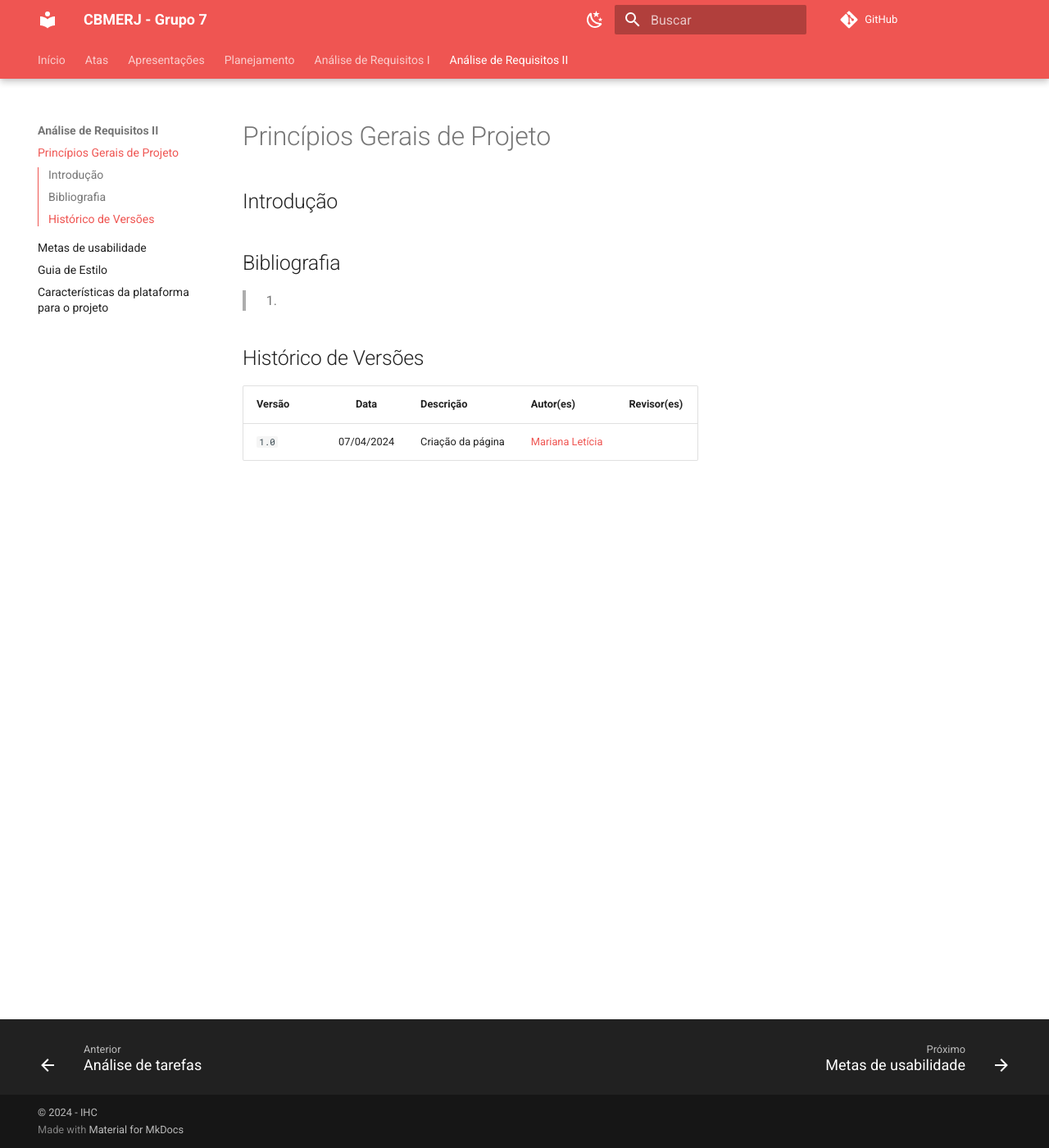
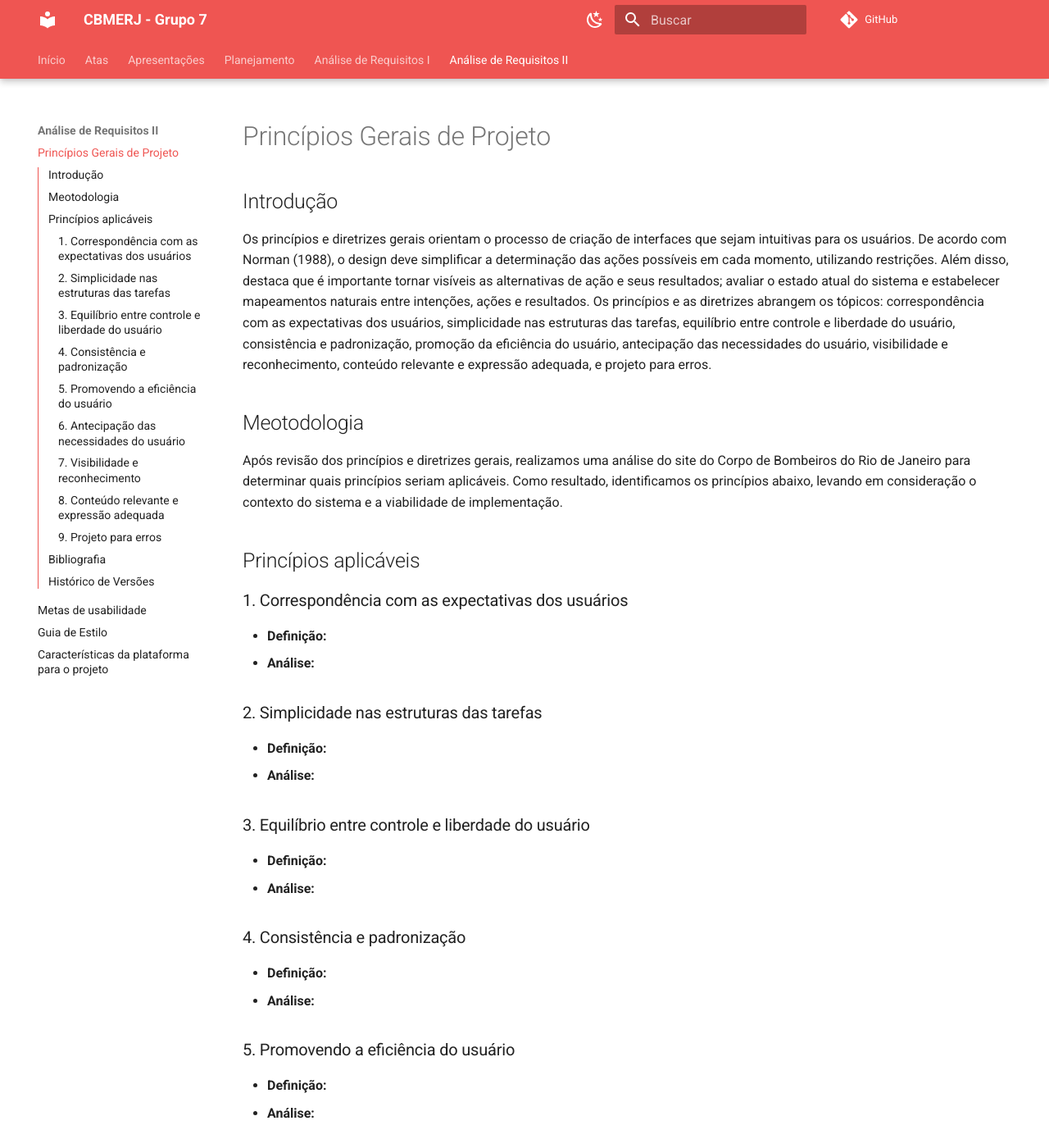
Before and after one commit to Interacao-Humano-Computador/2024.1-CBMERJ, an MkDocs documentation site: the page built from docs/analise_requisitos_2/principios_gerais.md, in a window 1280 px wide and 1400 px high. Shown: the whole window at 82% size. Built offline with MkDocs 1.6.1 and Material for MkDocs 9.7.7, drawn with Linux system fonts in a browser that asks for light colours; comment, search, counter and statistics services are not loaded; some of the changed text lies outside the part shown.

Commit message:
Add introdução e metodologia dos princípios gerais

```diff
--- a/docs/analise_requisitos_2/principios_gerais.md
+++ b/docs/analise_requisitos_2/principios_gerais.md
@@ -1,12 +1,53 @@
 ## Introdução
+Os princípios e diretrizes gerais orientam o processo de criação de interfaces que sejam intuitivas para os usuários. De acordo com Norman (1988), o design deve simplificar a determinação das ações possíveis em cada momento, utilizando restrições. Além disso, destaca que é importante tornar visíveis as alternativas de ação e seus resultados; avaliar o estado atual do sistema e estabelecer mapeamentos naturais entre intenções, ações e resultados. Os princípios e as diretrizes abrangem os tópicos: correspondência com as expectativas dos usuários, simplicidade nas estruturas das tarefas, equilíbrio entre controle e liberdade do usuário, consistência e padronização, promoção da eficiência do usuário, antecipação das necessidades do usuário, visibilidade e reconhecimento, conteúdo relevante e expressão adequada, e projeto para erros.
 
+## Meotodologia
+Após revisão dos princípios e diretrizes gerais, realizamos uma análise do site do Corpo de Bombeiros do Rio de Janeiro para determinar quais princípios seriam aplicáveis. Como resultado, identificamos os princípios abaixo, levando em consideração o contexto do sistema e a viabilidade de implementação.
 
+## Princípios aplicáveis
+
+### 1. Correspondência com as expectativas dos usuários
+- **Definição:**
+- **Análise:**
+
+### 2. Simplicidade nas estruturas das tarefas
+- **Definição:**
+- **Análise:**
+
+### 3. Equilíbrio entre controle e liberdade do usuário
+- **Definição:**
+- **Análise:**
+
+### 4. Consistência e padronização
+- **Definição:**
+- **Análise:**
+
+### 5. Promovendo a eficiência do usuário
+- **Definição:**
+- **Análise:**
+
+### 6. Antecipação das necessidades do usuário
+- **Definição:**
+- **Análise:**
+
+### 7. Visibilidade e reconhecimento
+- **Definição:**
+- **Análise:**
+
+### 8. Conteúdo relevante e expressão adequada
+- **Definição:**
+- **Análise:**
+
+### 9. Projeto para erros
+- **Definição:**
+- **Análise:**
 
 ## Bibliografia
-> 1.
+> 1. Barbosa, S. D. J.; Silva, B. S. da; Silveira, M. S.; Gasparini, I.; Darin, T.; Barbosa, G. D. J. Interação Humano-Computador e Experiência do usuário. (2021)
 
 ## Histórico de Versões
 
 | Versão |    Data    | Descrição                                 | Autor(es)                                       | Revisor(es)                                    |
 | ------ | :--------: | ----------------------------------------- | ----------------------------------------------- | ---------------------------------------------- |
-| `1.0`   | 07/04/2024 | Criação da página                         | [Mariana Letícia](https://github.com/Marianannn) |         |
+| `1.0`   | 07/04/2024 | Criação da página                         | [Mariana Letícia](https://github.com/Marianannn) |   [Bruna Lima](https://github.com/libruna)  |
+| `1.1`   | 11/05/2024 | Adição da introdução e metodologia        | [Bruna Lima](https://github.com/libruna)         |      |
```
